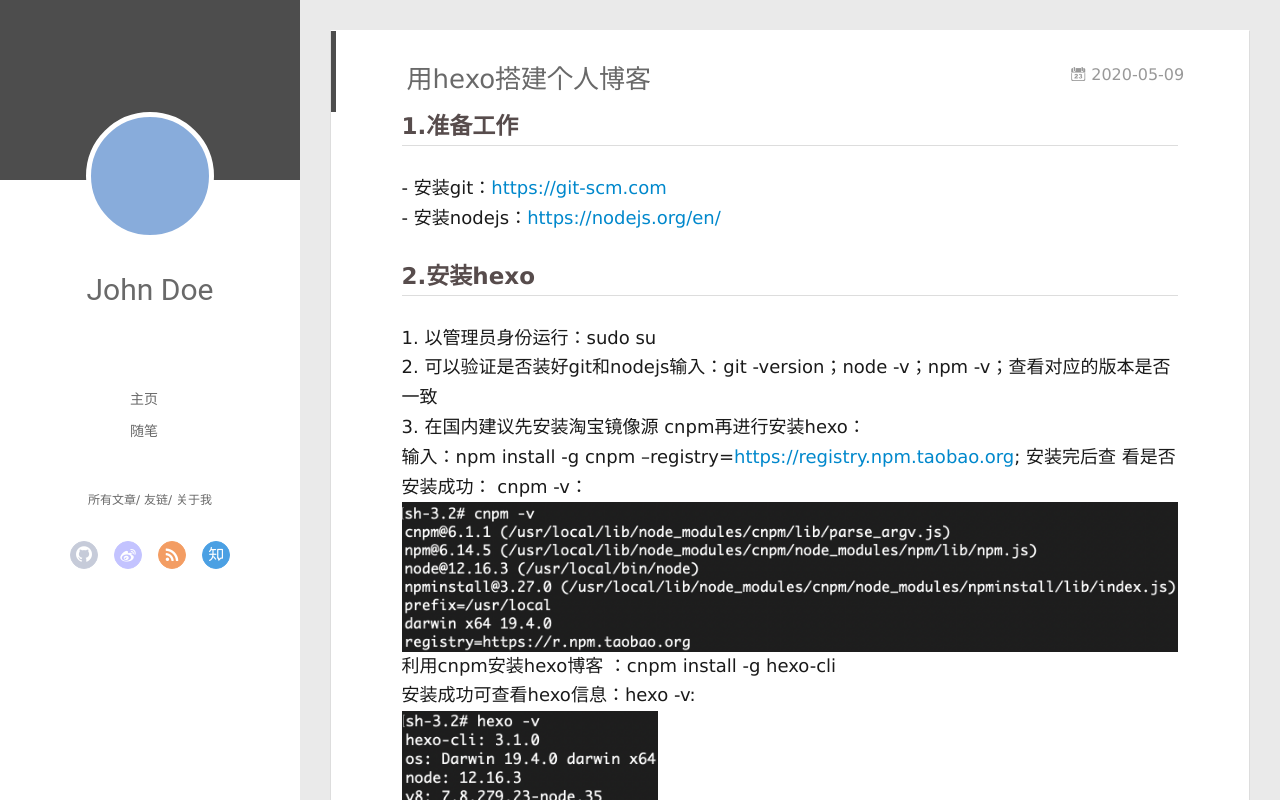
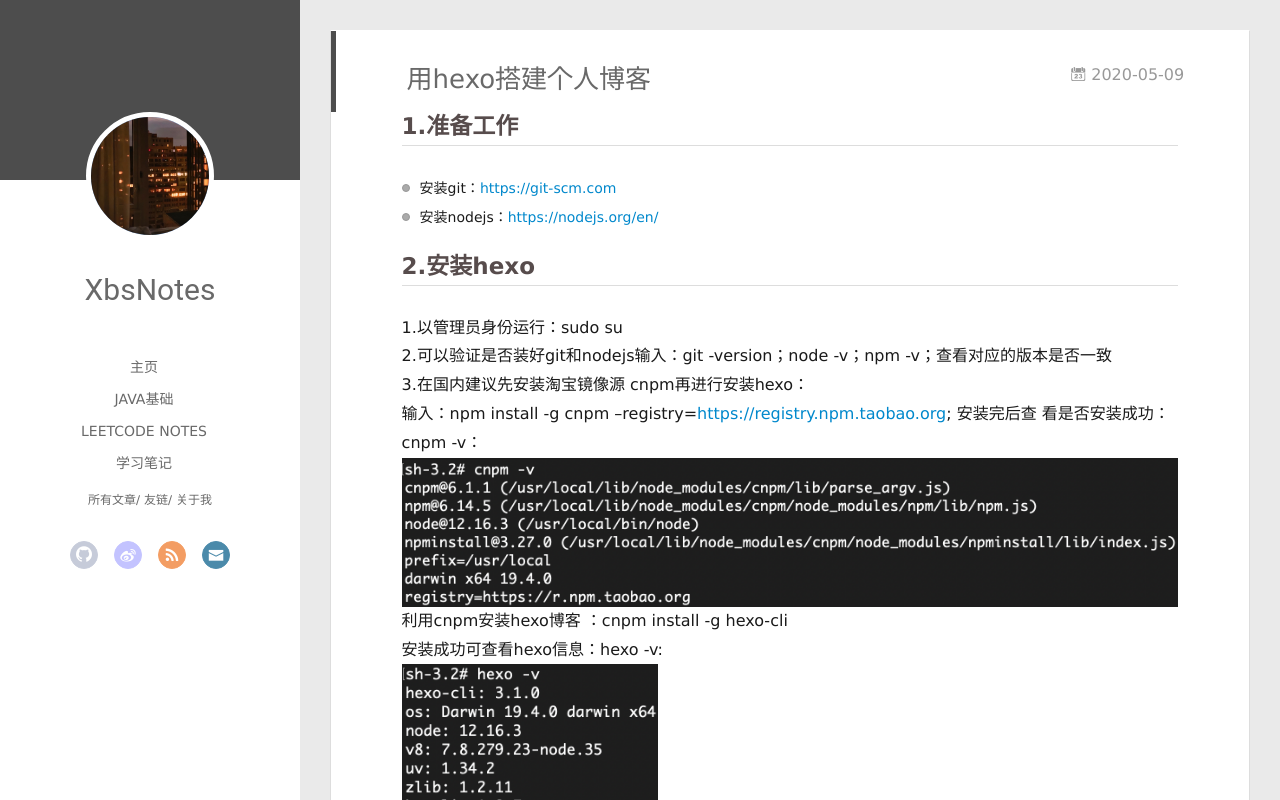
Before and after one commit to Chrisxb1996/Chrisxb1996.github.io, a plain HTML site: page index.html in a window 1280 px wide. Drawn offline with Linux system fonts and the light colour scheme; no server answers.

Commit message:
Site updated: 2020-05-09 21:36:08

```diff
--- /dev/null
+++ b/content.json
@@ -0,0 +1 @@
+[{"title":"用hexo搭建个人博客","date":"2020-05-09T08:50:49.000Z","path":"2020/05/09/用hexo搭建个人博客/","tags":[]}]
--- a/index.html
+++ b/index.html
@@ -13,13 +13,13 @@
 <meta property="og:url" content="http://yoursite.com/index.html">
 <meta property="og:site_name" content="XbsNotes">
 <meta property="og:locale" content="en_US">
-<meta property="article:author" content="John Doe">
+<meta property="article:author" content="XbsNotes">
 <meta name="twitter:card" content="summary">
 
     <link rel="alternative" href="/atom.xml" title="XbsNotes" type="application/atom+xml">
 
 
-    <link rel="icon" href="/favicon.png">
+    <link rel="icon" href="/themes/yilia/source/">
 
   <link rel="stylesheet" type="text/css" href="/./main.0cf68a.css">
   <style type="text/css">
@@ -43,10 +43,10 @@
 <div class="intrude-less">
 	<header id="header" class="inner">
 		<a href="/" class="profilepic">
-			<img src="" class="js-avatar">
+			<img src="/assert/head01.jpeg" class="js-avatar">
 		</a>
 		<hgroup>
-		  <h1 class="header-author"><a href="/">John Doe</a></h1>
+		  <h1 class="header-author"><a href="/">XbsNotes</a></h1>
 		</hgroup>
 
 
@@ -55,7 +55,11 @@
 
 				<li><a href="/">主页</a></li>
 
-				<li><a href="/tags/%E9%9A%8F%E7%AC%94/">随笔</a></li>
+				<li><a href="/null">Java基础</a></li>
+
+				<li><a href="/tags/%E9%9A%8F%E7%AC%94/">LeetCode Notes</a></li>
+
+				<li><a href="/null">学习笔记</a></li>
 
 			</ul>
 		</nav>
@@ -77,13 +81,13 @@
 		<nav class="header-nav">
 			<div class="social">
 
-					<a class="github" target="_blank" href="#" title="github"><i class="icon-github"></i></a>
+					<a class="github" target="_blank" href="https://github.com/Chrisxb1996" title="github"><i class="icon-github"></i></a>
 
 					<a class="weibo" target="_blank" href="#" title="weibo"><i class="icon-weibo"></i></a>
 
 					<a class="rss" target="_blank" href="#" title="rss"><i class="icon-rss"></i></a>
 
-					<a class="zhihu" target="_blank" href="#" title="zhihu"><i class="icon-zhihu"></i></a>
+					<a class="mail" target="_blank" href="/2453748021@qq.com" title="mail"><i class="icon-mail"></i></a>
 
 			</div>
 		</nav>
@@ -101,11 +105,15 @@
 	<div class="intrude-less">
 		<header id="header" class="inner">
 			<div class="profilepic">
-				<img src="" class="js-avatar">
+				<img src="/assert/head01.jpeg" class="js-avatar">
 			</div>
 			<hgroup>
-			  <h1 class="header-author js-header-author">John Doe</h1>
+			  <h1 class="header-author js-header-author">XbsNotes</h1>
 			</hgroup>
+
+
+
+
 
 
 
@@ -118,24 +126,28 @@
 			<nav class="header-nav">
 				<div class="social">
 
-						<a class="github" target="_blank" href="#" title="github"><i class="icon-github"></i></a>
+						<a class="github" target="_blank" href="https://github.com/Chrisxb1996" title="github"><i class="icon-github"></i></a>
 
 						<a class="weibo" target="_blank" href="#" title="weibo"><i class="icon-weibo"></i></a>
 
 						<a class="rss" target="_blank" href="#" title="rss"><i class="icon-rss"></i></a>
 
-						<a class="zhihu" target="_blank" href="#" title="zhihu"><i class="icon-zhihu"></i></a>
+						<a class="mail" target="_blank" href="/2453748021@qq.com" title="mail"><i class="icon-mail"></i></a>
 
 				</div>
 			</nav>
 
 			<nav class="header-menu js-header-menu">
-				<ul style="width: 50%">
+				<ul style="width: 70%">
 
 
-					<li style="width: 50%"><a href="/">主页</a></li>
+					<li style="width: 25%"><a href="/">主页</a></li>
 
-					<li style="width: 50%"><a href="/tags/%E9%9A%8F%E7%AC%94/">随笔</a></li>
+					<li style="width: 25%"><a href="/null">Java基础</a></li>
+
+					<li style="width: 25%"><a href="/tags/%E9%9A%8F%E7%AC%94/">LeetCode Notes</a></li>
+
+					<li style="width: 25%"><a href="/null">学习笔记</a></li>
 
 				</ul>
 			</nav>
@@ -172,11 +184,11 @@
 
     <div class="article-entry" itemprop="articleBody">
 
-        <h2 id="1-准备工作"><a href="#1-准备工作" class="headerlink" title="1.准备工作"></a>1.准备工作</h2><p><font size="4">- 安装git：<a href="https://git-scm.com" target="_blank" rel="noopener">https://git-scm.com</a></font><br><font size="4">- 安装nodejs：<a href="https://nodejs.org/en/" target="_blank" rel="noopener">https://nodejs.org/en/</a></font></p>
-<h2 id="2-安装hexo"><a href="#2-安装hexo" class="headerlink" title="2.安装hexo"></a>2.安装hexo</h2><p><font size="4">1. 以管理员身份运行：sudo su</font><br><font size="4">2. 可以验证是否装好git和nodejs输入：git -version；node -v；npm -v；查看对应的版本是否一致</font><br><font size="4">3. 在国内建议先安装淘宝镜像源 cnpm再进行安装hexo：</font><br><font size="4">输入：npm install -g cnpm –registry=<a href="https://registry.npm.taobao.org" target="_blank" rel="noopener">https://registry.npm.taobao.org</a>; 安装完后查    看是否安装成功： cnpm -v：</font><br><img src="/2020/05/09/%E7%94%A8hexo%E6%90%AD%E5%BB%BA%E4%B8%AA%E4%BA%BA%E5%8D%9A%E5%AE%A2/001.png" alt="001"><br>    <font size="4">利用cnpm安装hexo博客 ：cnpm install -g hexo-cli</font><br>    <font size="4">安装成功可查看hexo信息：hexo -v:</font><br>    <img src="/2020/05/09/%E7%94%A8hexo%E6%90%AD%E5%BB%BA%E4%B8%AA%E4%BA%BA%E5%8D%9A%E5%AE%A2/002.png" width="33%" height="33%"></p>
-<p><font size="4">4. 可以新建一个 文件夹作为存放目录：mkdir blog，进到目录中：cd blog/ (注意操        作都在当前文件夹下进行操作)</font></p>
-<p><font size="4">5. 至此，hexo已经为你生成了基础博客框架，启动hexo输入 :hexo s</font><br><img src="/2020/05/09/%E7%94%A8hexo%E6%90%AD%E5%BB%BA%E4%B8%AA%E4%BA%BA%E5%8D%9A%E5%AE%A2/003.png" width="80%" height="80%"></p>
-<p><font size="4">6. 在浏览器输入地址<a href="http://localhost:4000" target="_blank" rel="noopener">http://localhost:4000</a> 可以看到基本框架已经生成。</font></p>
+        <h2 id="1-准备工作"><a href="#1-准备工作" class="headerlink" title="1.准备工作"></a>1.准备工作</h2><ul>
+<li>安装git：<a href="https://git-scm.com" target="_blank" rel="noopener">https://git-scm.com</a></li>
+<li>安装nodejs：<a href="https://nodejs.org/en/" target="_blank" rel="noopener">https://nodejs.org/en/</a><h2 id="2-安装hexo"><a href="#2-安装hexo" class="headerlink" title="2.安装hexo"></a>2.安装hexo</h2></li>
+</ul>
+<p>1.以管理员身份运行：sudo su<br>2.可以验证是否装好git和nodejs输入：git -version；node -v；npm -v；查看对应的版本是否一致<br>3.在国内建议先安装淘宝镜像源 cnpm再进行安装hexo：<br>输入：npm install -g cnpm –registry=<a href="https://registry.npm.taobao.org" target="_blank" rel="noopener">https://registry.npm.taobao.org</a>; 安装完后查    看是否安装成功： cnpm -v：<br><img src="/2020/05/09/%E7%94%A8hexo%E6%90%AD%E5%BB%BA%E4%B8%AA%E4%BA%BA%E5%8D%9A%E5%AE%A2/001.png" alt="001"><br>    利用cnpm安装hexo博客 ：cnpm install -g hexo-cli<br>    安装成功可查看hexo信息：hexo -v:<br>    <img src="/2020/05/09/%E7%94%A8hexo%E6%90%AD%E5%BB%BA%E4%B8%AA%E4%BA%BA%E5%8D%9A%E5%AE%A2/002.png" width="33%" height="33%"><br>4.可以新建一个 文件夹作为存放目录：mkdir blog，进到目录中：cd blog/ (注意操作都在当前文件夹下进行操作)<br>5.至此，hexo已经为你生成了基础博客框架，启动hexo输入 :hexo s<br><img src="/2020/05/09/%E7%94%A8hexo%E6%90%AD%E5%BB%BA%E4%B8%AA%E4%BA%BA%E5%8D%9A%E5%AE%A2/003.png" width="80%" height="80%"><br>6.在浏览器输入地址<a href="http://localhost:4000" target="_blank" rel="noopener">http://localhost:4000</a> 可以看到基本框架已经生成。</p>
 
 
 
@@ -229,7 +241,7 @@
   <div class="outer">
     <div id="footer-info">
     	<div class="footer-left">
-    		&copy; 2020 John Doe
+    		&copy; 2020 XbsNotes
     	</div>
       	<div class="footer-right">
       		<a href="http://hexo.io/" target="_blank">Hexo</a>  Theme <a href="https://github.com/litten/hexo-theme-yilia" target="_blank">Yilia</a> by Litten
```
Also changed, not shown: 2020/05/09/用hexo搭建个人博客/index.html (+36 -24 lines), archives/2020/05/index.html (+27 -15 lines), archives/2020/index.html (+27 -15 lines), archives/index.html (+27 -15 lines), assert/head01.jpeg (added), assert/head02.jpeg (added).
